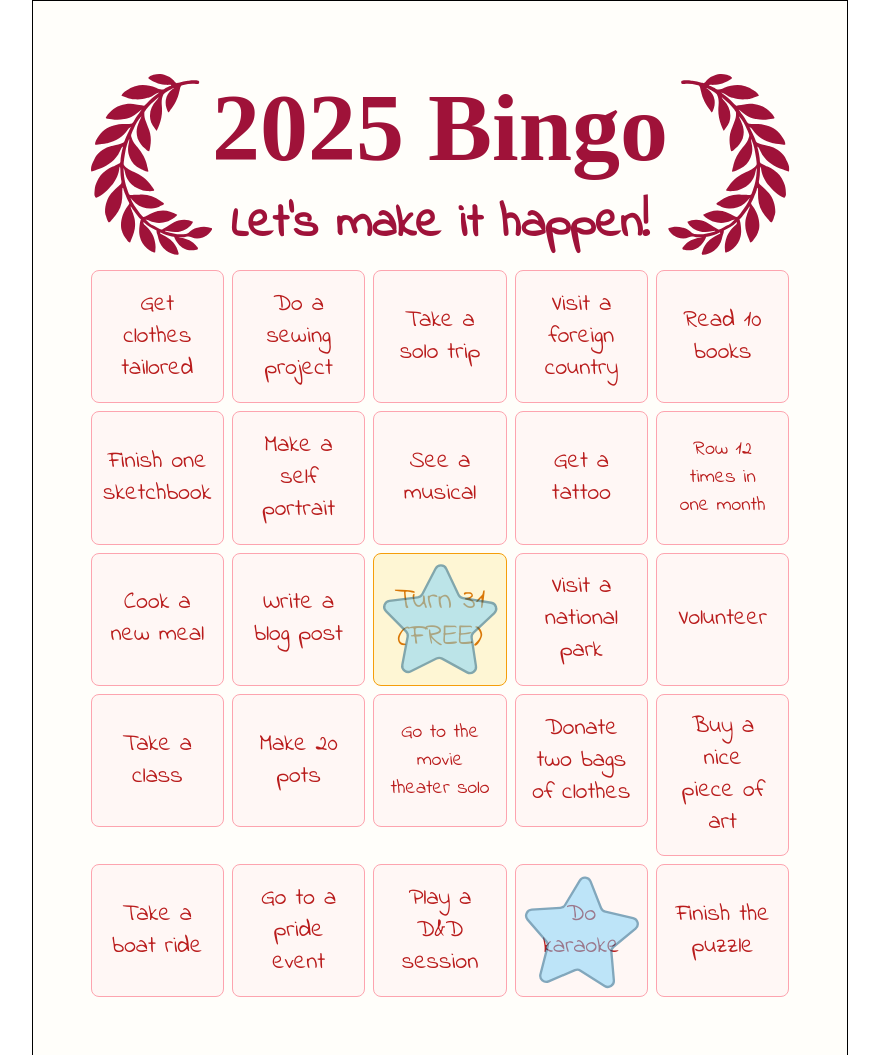
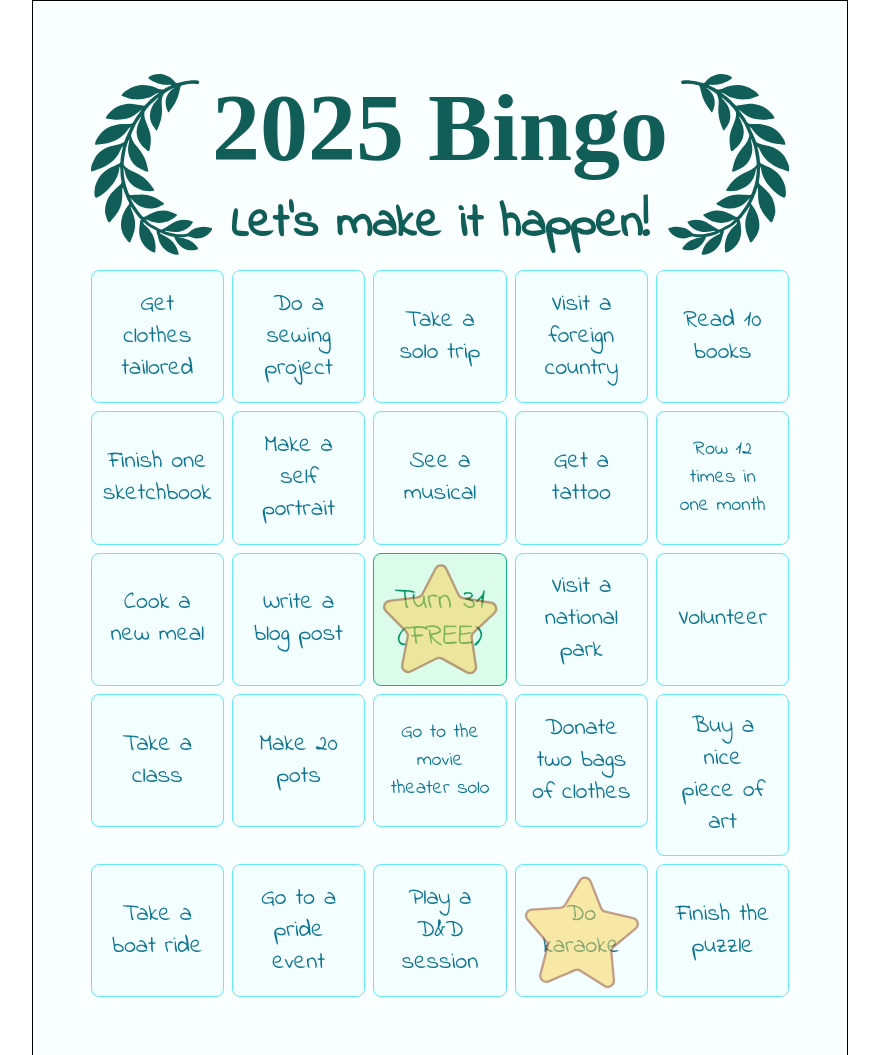
Before and after one commit to roarosa/bingo-2025, a website: page bingo.html in a window 1280 px wide. Shown: the whole page, without its empty margins (200-1079 px from the left). Drawn offline with nearby package versions, Linux system fonts and the light colour scheme; files that its build step writes are made by us from their sources; a web font is replaced by a local one.

Commit message:
Add alternative color scheme

```diff
--- a/styles.css
+++ b/styles.css
@@ -16,7 +16,7 @@ body {
 .page {
   padding: 0.6in 0.6in;
   @apply flex flex-col content-end w-full h-full justify-between;
-  @apply bg-amber-50/25;
+  @apply bg-cyan-50/25;
   @media print {
     page-break-after: always;
   }
@@ -29,12 +29,12 @@ body {
 }
 
 .header-image {
-  @apply fill-rose-800;
+  @apply fill-teal-800;
 }
 
 .header-text {
   @apply flex flex-col items-center justify-center text-center gap-6;
-  @apply text-8xl font-bold text-rose-800;
+  @apply text-8xl font-bold text-teal-800;
 }
 
 .header h1 {
@@ -52,7 +52,7 @@ body {
 
 .bingo-cell {
   @apply flex items-center justify-center text-center p-4 aspect-square;
-  @apply rounded-lg border bg-rose-50/50 border-rose-300 text-red-700;
+  @apply rounded-lg border bg-cyan-50/50 border-cyan-300 text-cyan-700;
   @apply text-2xl font-light;
 }
 
@@ -74,7 +74,7 @@ body {
 
 .bingo-cell-free {
   @apply flex flex-col;
-  @apply bg-amber-100/75 border-amber-500 text-amber-600;
+  @apply bg-emerald-100/75 border-emerald-500 text-emerald-600;
   @apply text-3xl;
 }
 
@@ -86,5 +86,5 @@ body {
 
 .star {
   @apply absolute w-28 overflow-visible;
-  @apply stroke-sky-800 fill-sky-300 opacity-50;
+  @apply stroke-amber-800 fill-amber-300 opacity-50;
 }
```
